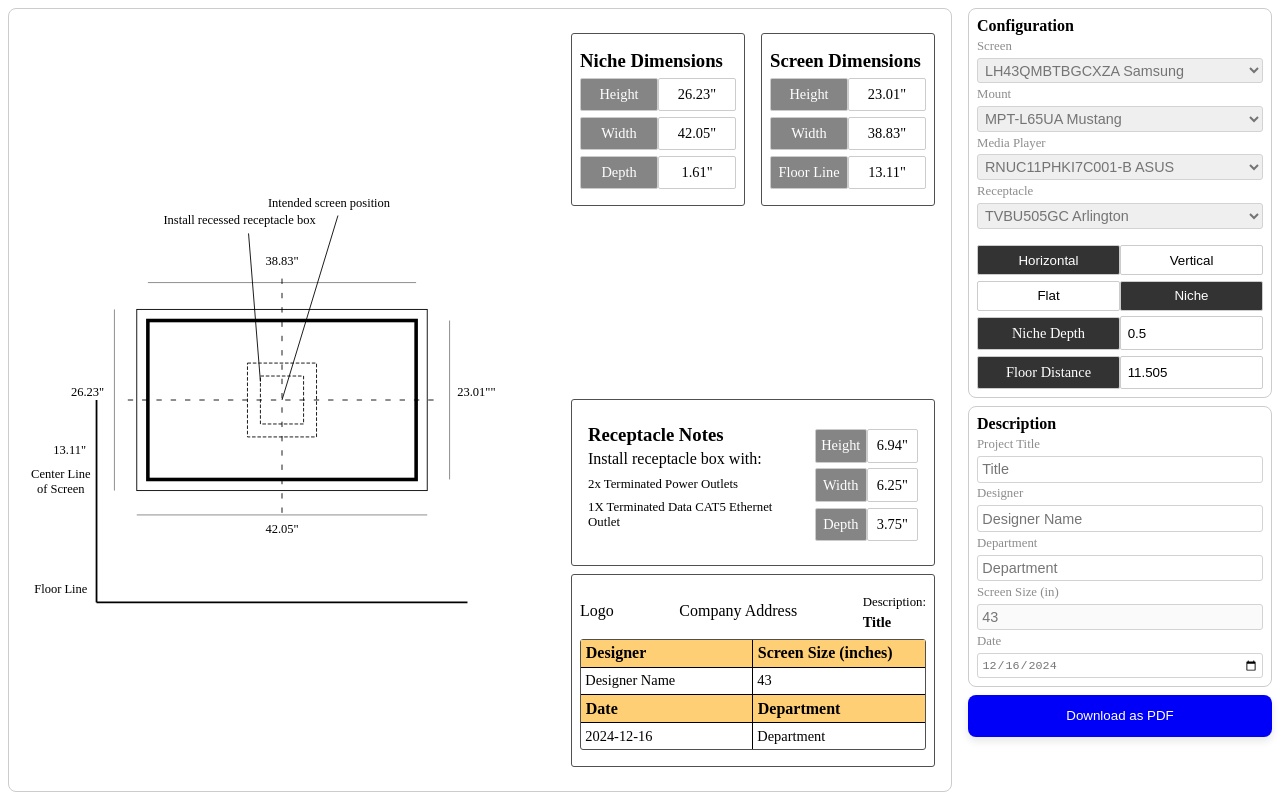
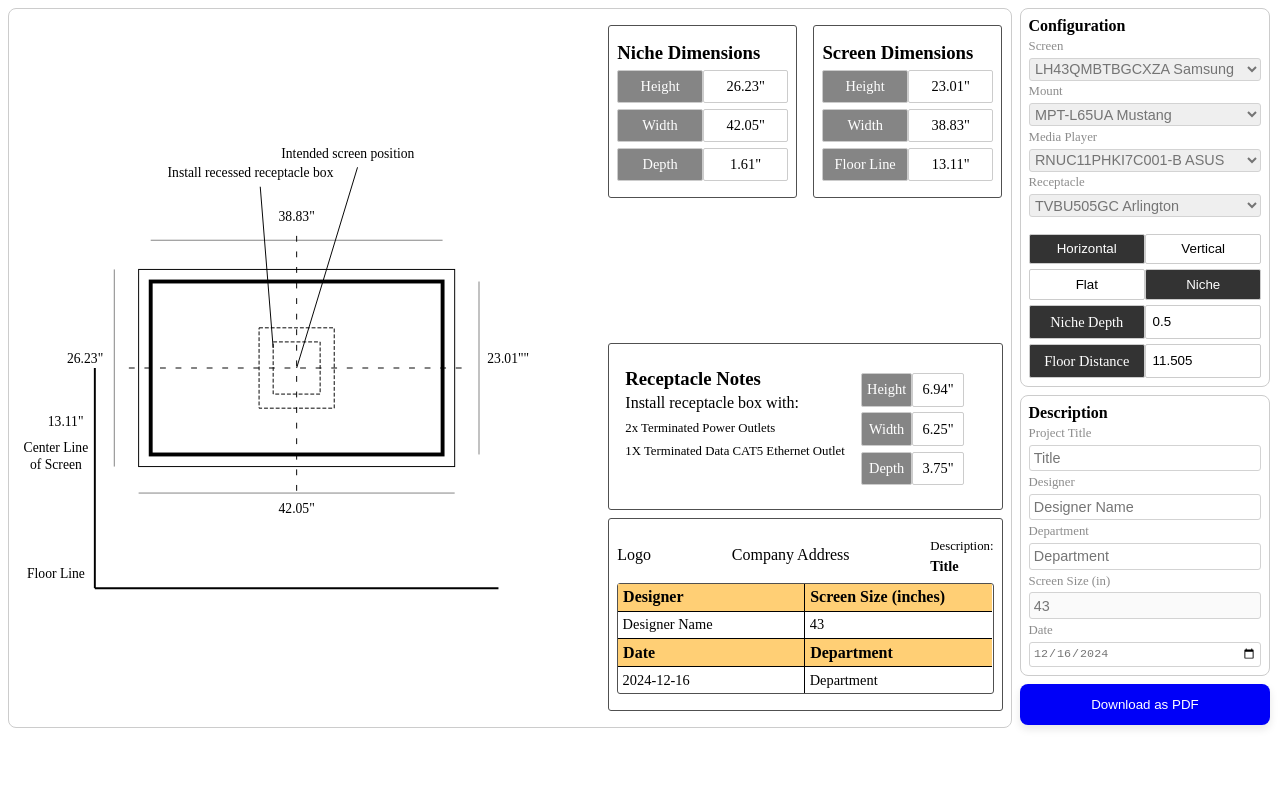
Before and after one commit to GabeEss/DiagramBuilderDemo, a React (Vite) app: page / in a window 1280 px wide. Built offline with nearby package versions, Linux system fonts and the light colour scheme.

Commit message:
Resize app container to fit components.

```diff
--- a/src/styles/styles.css
+++ b/src/styles/styles.css
@@ -5,8 +5,8 @@
 }
 
 #root {
-    height: 100vh;
-    width: 100vw;
+    height: 90vh;
+    width: 98vw;
 }
 
 .app {
@@ -18,21 +18,19 @@
     height: 100%;
     width: 100%;
     display: grid;
-    grid-template-columns: 75% 20em;
-    grid-template-rows: 1fr;
-    /* padding-bottom: 4em; */
+    grid-template-columns: 1fr 20%;
+    margin: .5em;
+
 }
 
 .drawing-container {
-    grid-row: 1/3;
+    height: 100%;
     border: 1px solid #ccc;
     border-radius: 8px;
-    padding: 1em;
-    margin: .5em;
+    padding: .5em;
 }
 
 .pdf-container {
-    grid-row: 1/2;
     height: 100%;
 }
 
@@ -40,9 +38,9 @@
 
 .forms-container {
     height: 100%;
+    margin-left: .5em;
+    margin-right: .5em;
     grid-column: 2/3;
-    grid-row: 1/2;
-    margin: .5em;
     display: grid;
     grid-template-columns: 1fr;
     grid-template-rows: min-content min-content min-content;
@@ -151,7 +149,7 @@
     border-radius: 3px;
     cursor: pointer;
     /* appearance: none; */
-    padding: .2em;
+    padding: .1em;
 }
 
 .equipment-item p {
@@ -205,7 +203,6 @@
     width: 100%;
     display: flex;
     justify-content: center;
-    margin-bottom: .5em;
 }
 
 .download {
```
